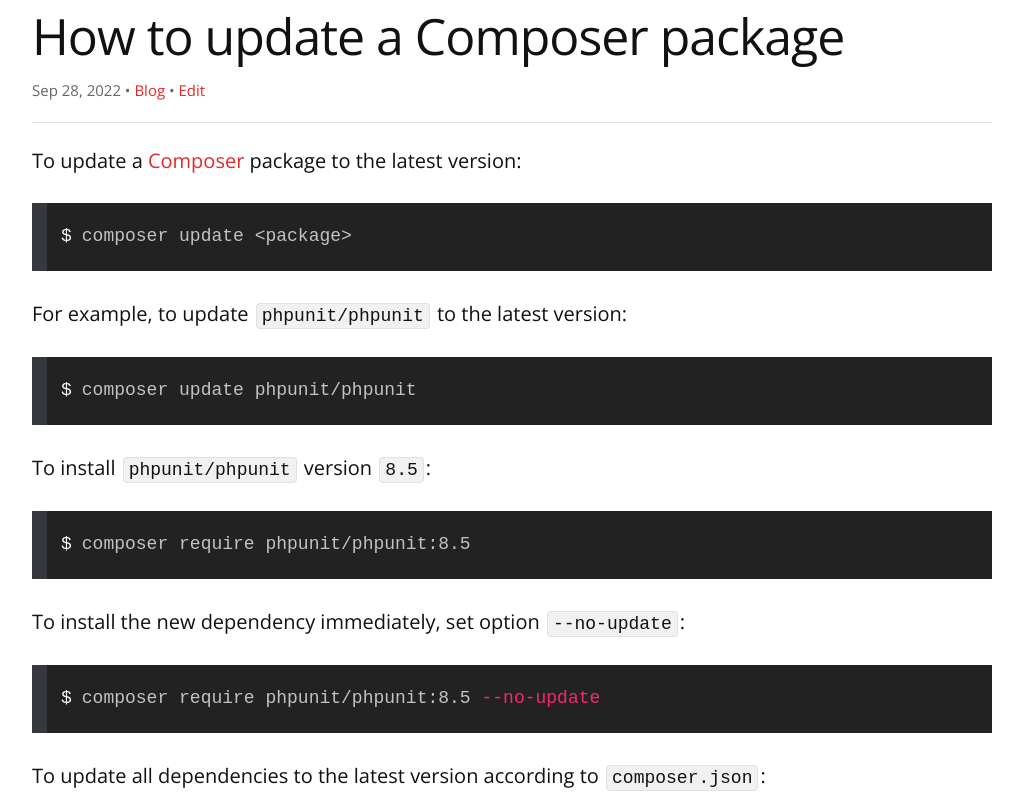
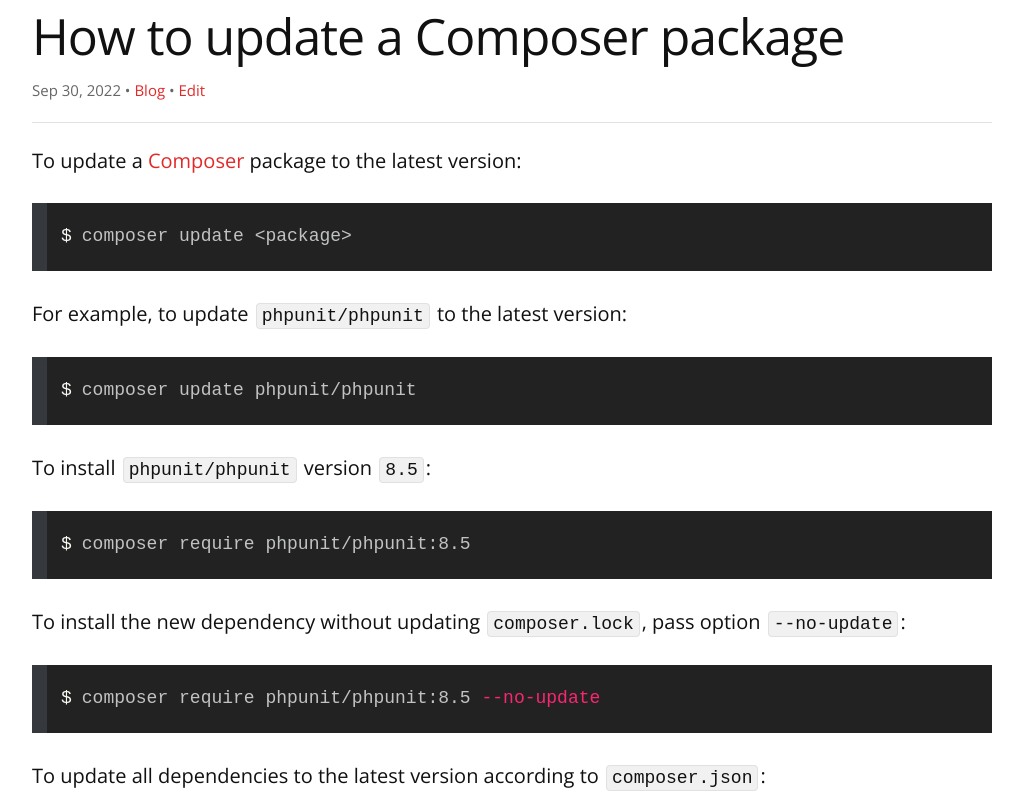
Before and after one commit to remarkablemark/remarkablemark.github.io, a Jekyll site: the page built from _posts/2022/2022-09-28-composer-update-package-dependency.md, in a window 1280 px wide and 900 px high, cut to the strip 107-900 px from the top of the window. Shown: the whole strip, without its empty margins (128-1151 px from the left). Built offline with Jekyll 4.4.1, drawn with Linux system fonts in a browser that asks for light colours; comment, search, counter and statistics services are not loaded.

Commit message:
fix(posts): update "How to update a Composer package"
Post: 2022-09-28-composer-update-package-dependency.md

````diff
--- a/_posts/2022/2022-09-28-composer-update-package-dependency.md
+++ b/_posts/2022/2022-09-28-composer-update-package-dependency.md
@@ -2,6 +2,7 @@
 layout: post
 title: How to update a Composer package
 date: 2022-09-28 22:21:09
+updated: 2022-09-30 13:11:04
 excerpt: How to update a Composer package dependency.
 categories: composer php
 ---
@@ -24,7 +25,7 @@
 composer require phpunit/phpunit:8.5
 ```
 
-To install the new dependency immediately, set option `--no-update`:
+To install the new dependency without updating `composer.lock`, pass option `--no-update`:
 
 ```sh
 composer require phpunit/phpunit:8.5 --no-update
````
